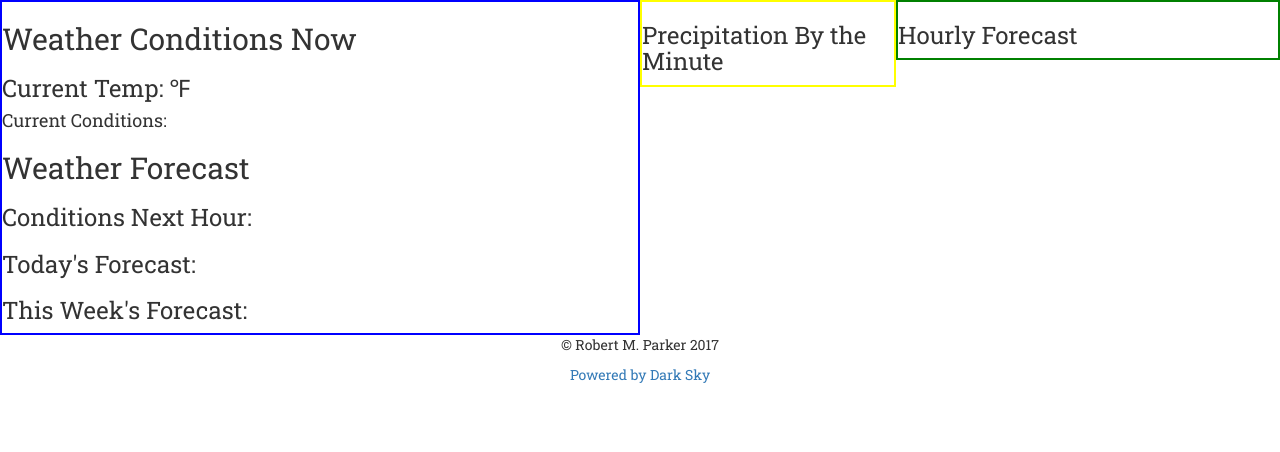
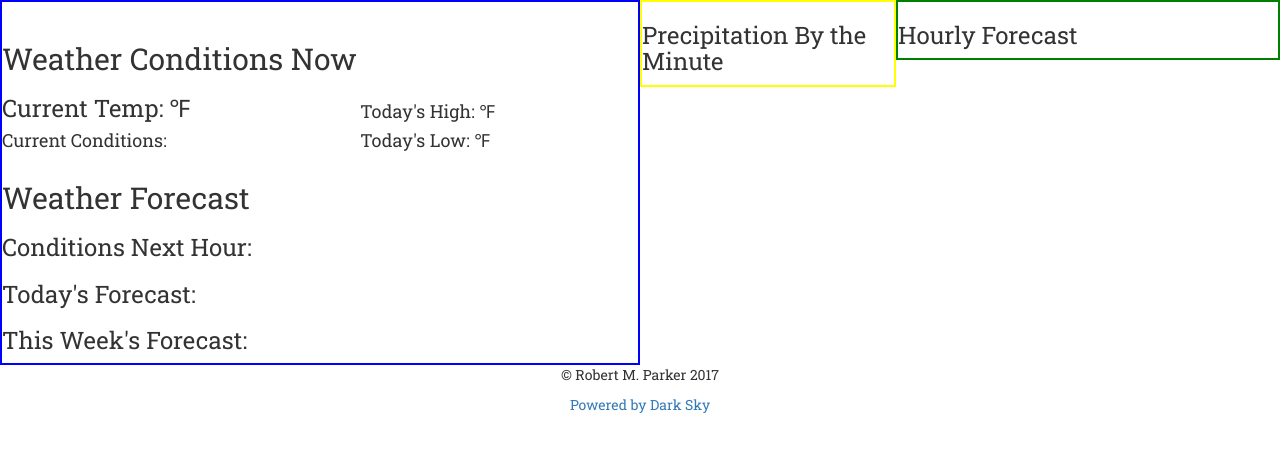
Before and after one commit to rparker24/WeatherApp, a website: page public/index.html in a window 1280 px wide. Drawn offline with nearby package versions, Linux system fonts and the light colour scheme; no server answers.

Commit message:
add current day high and low temps

```diff
--- a/public/app.js
+++ b/public/app.js
@@ -3,6 +3,8 @@ $(document).ready(function() {
     $('#date-time').html(moment.unix(data.currently.time).format("MM/DD/YYYY h:mm:ss A"), '\n');
     $('#current-temp').html(Math.round(data.currently.temperature));
     $('#current-condition').html(data.currently.summary);
+    $('#today-high').html(Math.round(data.daily.data[0].temperatureMax));
+    $('#today-low').html(Math.round(data.daily.data[0].temperatureMin));
     $('#next-hour-forecast').html(data.minutely.summary);
     $('#today-forecast').html(data.hourly.summary);
     $('#week-forecast').html(data.daily.summary);
--- a/public/css/master.css
+++ b/public/css/master.css
@@ -6,6 +6,10 @@
   width: 50%;
   float: left;
   border: 2px solid blue;
+}
+
+.current-weather, .today-high-low {
+  display: inline-block;
 }
 
 .minutely-forecast {
--- a/public/index.html
+++ b/public/index.html
@@ -17,6 +17,10 @@
         <h2>Weather Conditions Now</h2>
         <h3>Current Temp: <span id="current-temp"></span>&#8457;</h3>
         <h4>Current Conditions: <span id="current-condition"></span></h4>
+      </div>
+      <div class="today-high-low">
+        <h4>Today's High: <span id="today-high"></span>&#8457;</h4>
+        <h4>Today's Low: <span id="today-low"></span>&#8457;</h4>
       </div>
       <div class="forecast">
         <h2>Weather Forecast</h2>
@@ -40,7 +44,6 @@
       <p>&copy Robert M. Parker 2017</p>
       <p><a href="https://darksky.net/poweredby/">Powered by Dark Sky</a></p>
     </footer>
-    <!-- <script type="text/javascript" src="./weatherData.JSON"></script> -->
     <script type="text/javascript" src="./app.js"></script>
   </body>
 </html>
--- a/server.js
+++ b/server.js
@@ -13,7 +13,6 @@ app.get('/', function(req, res) {
 });
 
 var api_key = key.DarkSkyKey;
-
 
 var myLatLong = [40.863419, -74.279168];
 var location = myLatLong.join(',');
```
